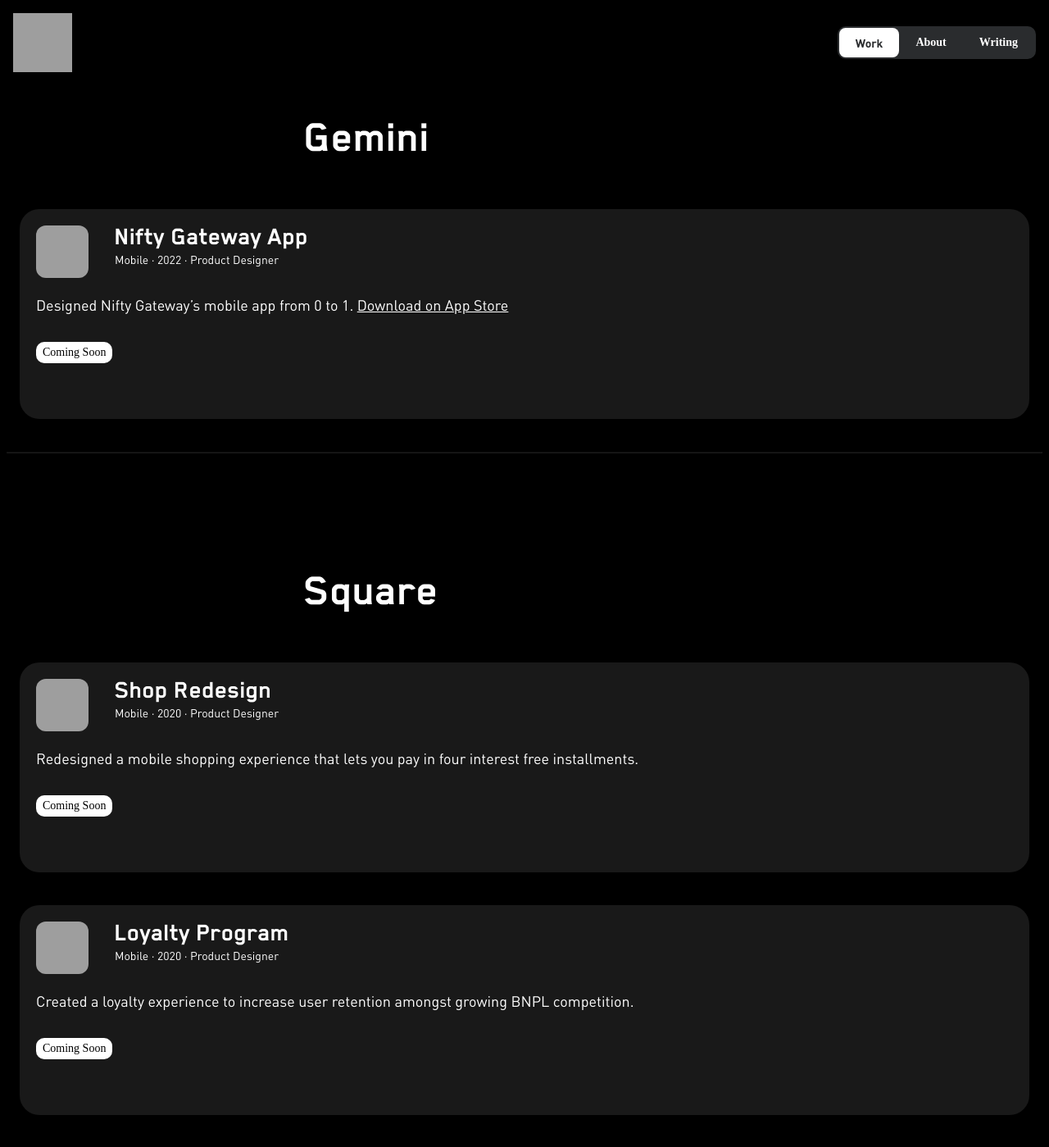
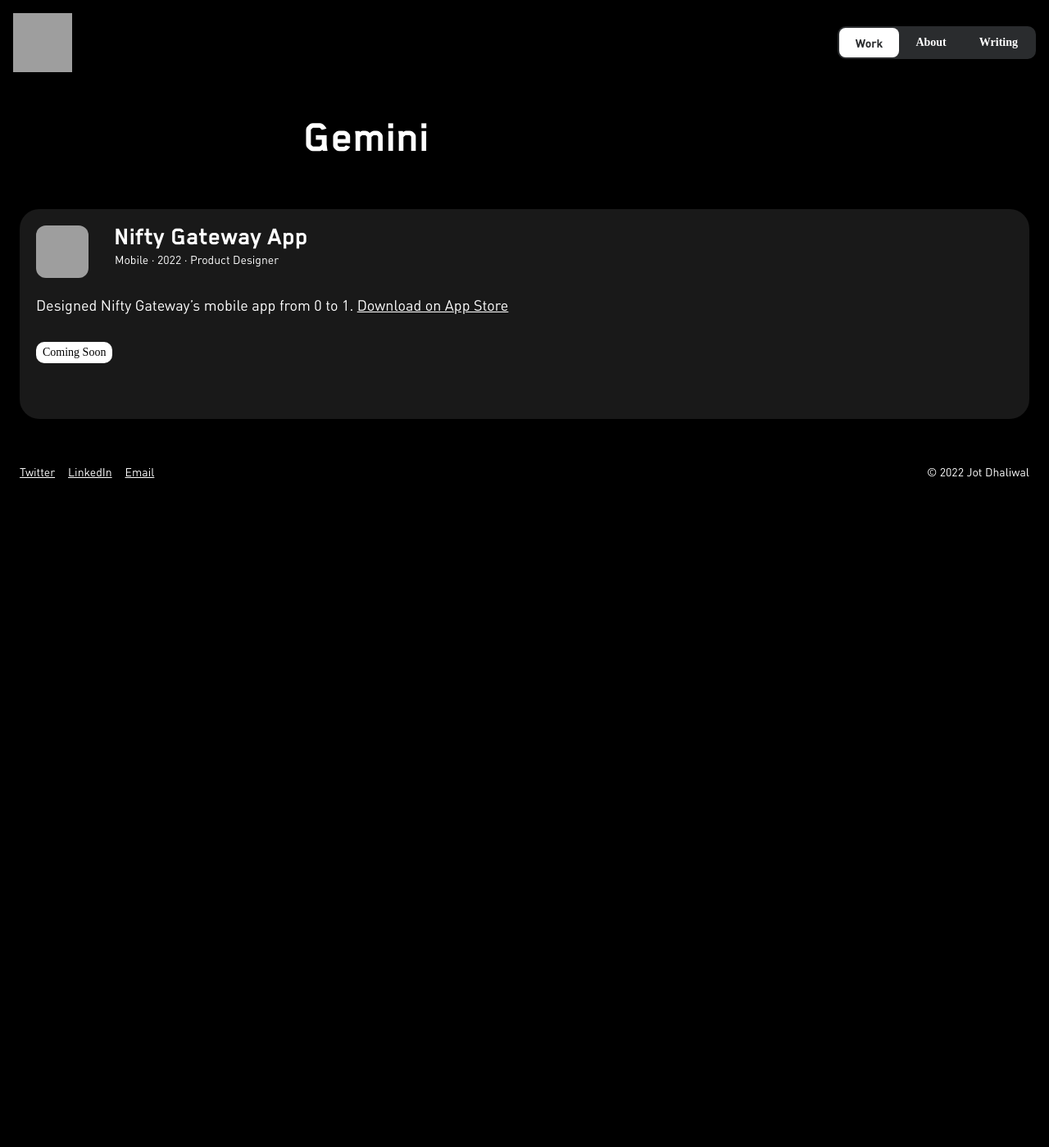
Before and after one commit to jotd/jotd-portfolio, a Jekyll site: the page work/index.html, which Jekyll copies as it is, in a window 1280 px wide and 1400 px high. Shown: the whole window at 82% size. Built offline with Jekyll 4.4.1, drawn with Linux system fonts in a browser that asks for light colours; grey boxes are pictures that could not be loaded.

Commit message:
Update index.html

```diff
--- a/work/index.html
+++ b/work/index.html
@@ -35,7 +35,7 @@
       </div>
     </div>
 
-    <!-- Nifty Project Cards -->
+  <!-- Gemini Project Cards -->
 
   <div class="content-home">
     <div id="margin-below-header">
@@ -70,19 +70,17 @@
   </div>
 </div>
 
-<hr class="solid">
 
-<!---------------------------------------------------------------------------------------->
     <!-- Afterpay Project Cards -->
 
-    <div class="content-home">
+    <!-- <div class="content-home">
       <div id="margin-below-header">
         <h1 class="header-work">Square</h1>
       </div>
-    </div>
+    </div> -->
 
  <!-- Project 1 -->
- <div class="work-container offset-card-1">
+ <!-- <div class="work-container offset-card-1">
   <div class="work-description">
     <div class="work-header">
       <img
@@ -102,10 +100,10 @@
       </div>
     </div>
   </div>
-</div>
+</div> -->
 
  <!-- Project 2 -->
- <div class="work-container offset-card-1">
+ <!-- <div class="work-container offset-card-1">
   <div class="work-description">
     <div class="work-header">
       <img
@@ -125,13 +123,35 @@
       </div>
     </div>
   </div>
+</div> -->
+
+
+<div class="footer desktop">
+  <div class="footer-links">
+    <a
+      href="https://twitter.com/jotd?lang=en"
+      target="_blank"
+      class="footer-link"
+      >Twitter</a
+    >
+    <a
+      href="https://www.linkedin.com/in/jotdhaliwal/"
+      target="_blank"
+      class="footer-link"
+      >LinkedIn</a
+    >
+    <a
+      href="mailto:info@jotd.me?subject=Inquiry%20from%20website"
+      class="footer-link"
+      >Email</a>
+  </div>
+  <div class="footer-block">© 2022 Jot Dhaliwal</div>
 </div>
 
-<hr class="solid">
+</body>
+</html>
 
-<!---------------------------------------------------------------------------------------->
 
-    <!---------------------------------------------------------------------------------------->
     <!-- Winnie Project Cards -->
 
     <!-- <div class="content-home">
@@ -234,30 +254,3 @@
           </div>
         </div>
       </div> -->
-
-
-  <div class="footer desktop">
-    <div class="footer-links">
-      <a
-        href="https://twitter.com/jotd?lang=en"
-        target="_blank"
-        class="footer-link"
-        >Twitter</a
-      >
-      <a
-        href="https://www.linkedin.com/in/jotdhaliwal/"
-        target="_blank"
-        class="footer-link"
-        >LinkedIn</a
-      >
-      <a
-        href="mailto:info@jotd.me?subject=Inquiry%20from%20website"
-        class="footer-link"
-        >Email</a>
-    </div>
-    <div class="footer-block">© 2022 Jot Dhaliwal</div>
-  </div>
-
-
-  </body>
-</html>
```
